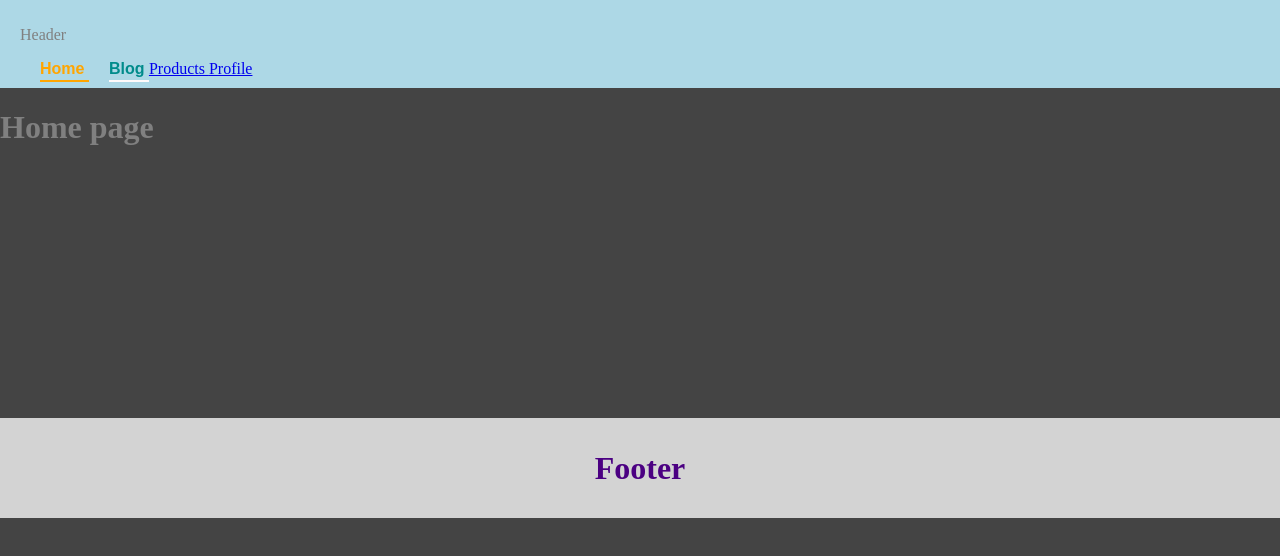
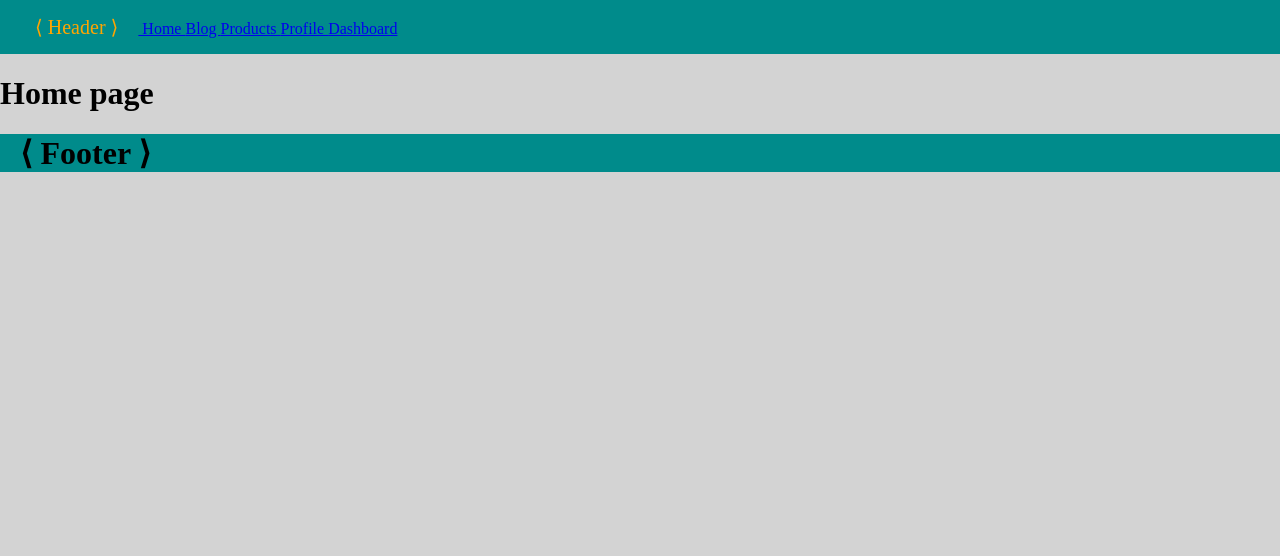
Before and after one commit to AbrorBoqiyev/mynextProject, a Next.js app: page / in a window 1280 px wide. Shown: the top 556 px of the page. Built offline with nearby package versions, Linux system fonts and the light colour scheme.

Commit message:
layout.tsx

```diff
--- a/src/app/layout.tsx
+++ b/src/app/layout.tsx
@@ -18,38 +18,20 @@ export default function RootLayout({
 }) {
   return (
     <html lang="en">
-      <body style={{
-            padding: '0',
-            margin: '0',
-            backgroundColor: "#444",
-            color: 'gray'
-        }}>
-        <header
-          style={{
-            backgroundColor: 'lightblue',
-            padding: '10px 20px',
-        }}
-        >
-          <p>Header</p>
-          <Link style={{textDecoration: 'none',color: "orange",fontSize: "16px",fontFamily: "sans-serif",fontWeight: "bolder",borderBottom: '2px solid orange',paddingBottom: '3px', margin: '20px',}} href={'/'}>
-          Home </Link>
-          <Link
-          style={{textDecoration: 'none',color: "darkcyan",fontSize: "16px",fontFamily: "sans-serif",fontWeight: "bolder",borderBottom: '2px solid snow',paddingBottom: '3px',}}
-          href={'/blog'}> Blog </Link>
+      <body style={{backgroundColor: "lightgray", margin: 0}}>
+        <header style={{backgroundColor: "darkcyan", padding: "15px"}}>
+          <span style={{fontSize: "20px", color: "orange", padding: "0 20px"}}>
+             ⟨ Header ⟩
+          </span>
+          <Link href={'/'}> Home </Link>
+          <Link href={'/blog'}> Blog </Link>
           <Link href={'/products'}> Products </Link>
           <Link href={'/profile'}> Profile </Link>
+          <Link href={'/complex-dashboard'}> Dashboard </Link>
         </header>
         {children}
-        <footer
-        style={{
-          backgroundColor: 'lightgray',
-          padding: '10px 20px',
-          textAlign: 'center',
-          color: 'indigo',
-          marginTop: '17rem',
-      }}
-        >
-          <h1>Footer</h1>
+        <footer style={{ backgroundColor: "darkcyan", padding: "0 20px"}}>
+          <h1> ⟨ Footer ⟩ </h1>
         </footer>
       </body>
     </html>
```
